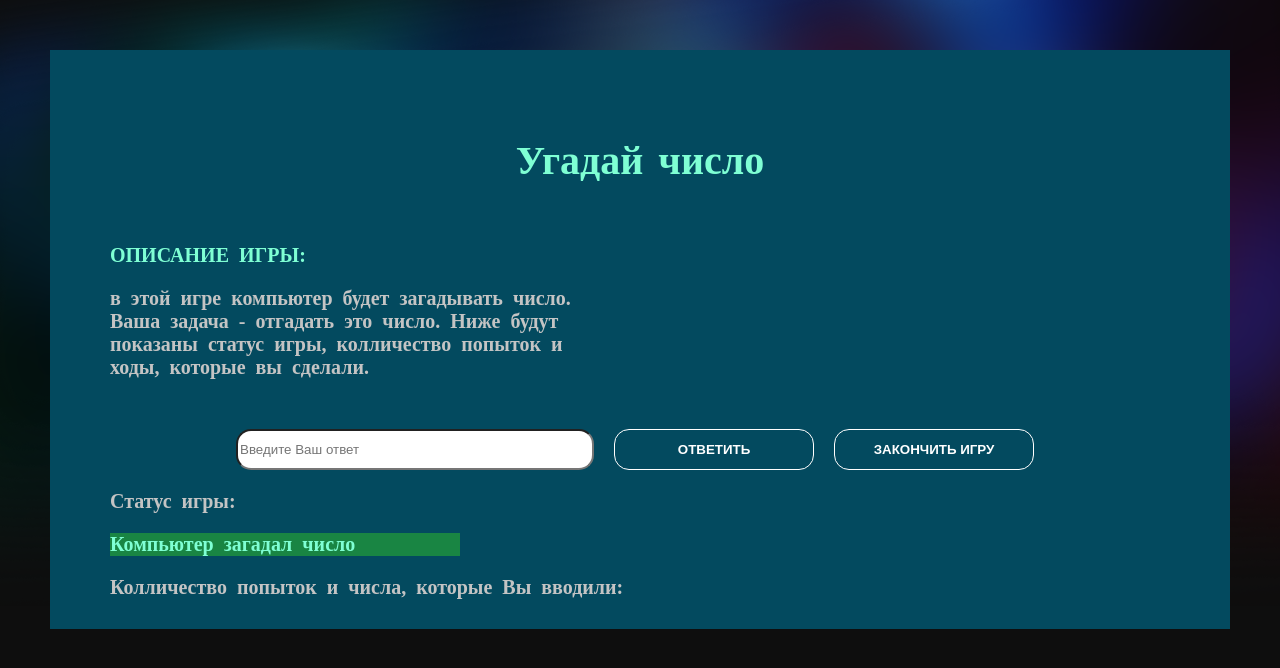
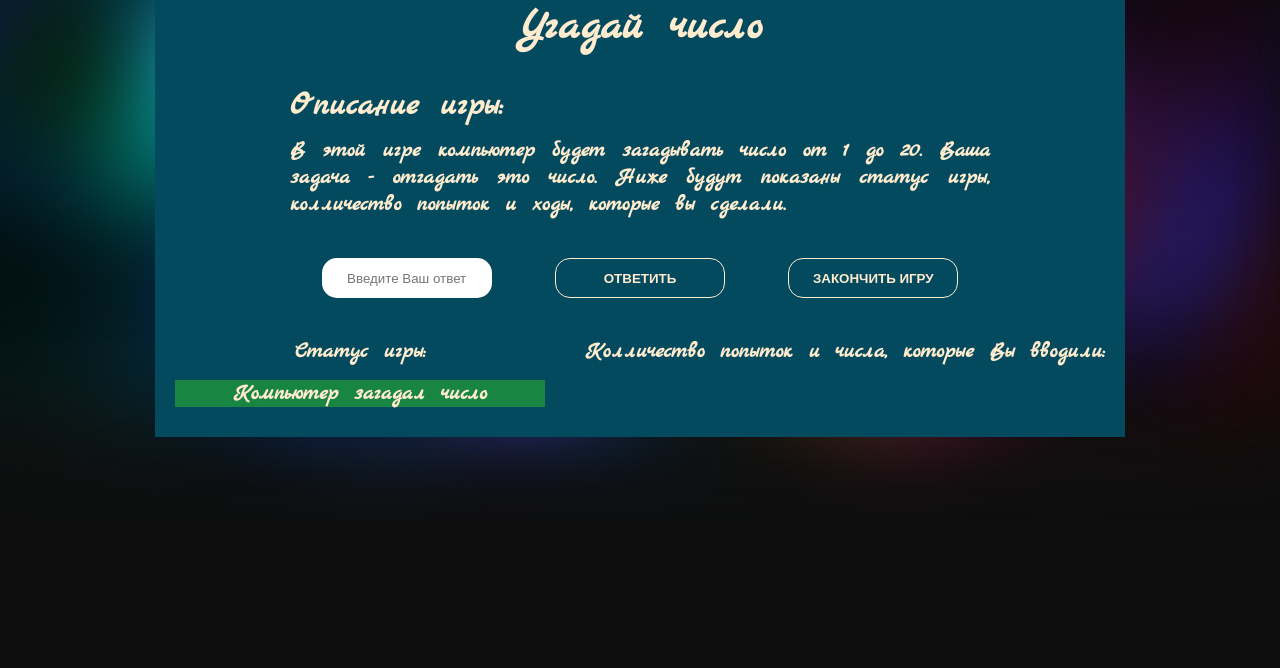
Before and after one commit to viktoriag373/java_script_hw, a plain HTML site: page hwGame/index.html in a window 1280 px wide. Drawn offline with Linux system fonts and the light colour scheme.

Commit message:
1. изменен шрифт 2. переписан весь css

```diff
--- a/hwGame/index.html
+++ b/hwGame/index.html
@@ -2,34 +2,42 @@
 <html lang="en">
 <head>
     <meta charset="UTF-8">
-    <meta name="viewport" content="width=device-width, initial-scale=1.0">
+    <meta name='viewport' content='width=device-width,initial-scale=1'/>
+    <meta content='true' name='HandheldFriendly'/>
+    <meta content='width' name='MobileOptimized'/>
+    <meta content='yes' name='apple-mobile-web-app-capable'/>
     <meta http-equiv="X-UA-Compatible" content="ie=edge">
-    <link rel="stylesheet" href="style.css">
+    <link href="https://fonts.googleapis.com/css?family=Marck+Script&display=swap&subset=cyrillic" rel="stylesheet">
+    <link rel="stylesheet" href="style.css?ver=14">
+    <script src="script.js?ver=9"></script>
     <title>Document</title>
 </head>
 <body>
-    <div id="game">
+    <div class="container">
         <h1>Угадай число</h1>
-        <h2>Описание игры:</h2>
-        <p class="description"> в этой игре компьютер будет загадывать число.
-            Ваша задача - отгадать это число.
-            Ниже будут показаны статус игры, колличество попыток и ходы, которые вы сделали.
-        </p>
+        <div class="rules_game">
+            <h2 class="rules_game_heading">Описание игры:</h2>
+            <p class="rules_game_description"> В этой игре компьютер будет загадывать число от 1 до 20.
+                Ваша задача - отгадать это число.
+                Ниже будут показаны статус игры, колличество попыток и ходы, которые вы сделали.
+            </p>
+        </div>
         <div class="wrap_input">
             <input type="text" class="answer outline" placeholder="Введите Ваш ответ">
             <input type="submit" class="button outline button_answer" value="Ответить">
             <input type="submit" class="button outline button_start_stop" value="Закончить игру">
         </div>
-
-        <div class="wrap">
-            <p>Статус игры:</p>
-            <div class="status"></div>
-            <p>Колличество попыток и числа, которые Вы вводили:</p>
-            <div class="log">
+        <div class="wrap_status">
+            <div>
+                <p class="status_game">Статус игры:</p>
+                <div class="status"></div>
+            </div>
+            <div>
+                <p class="attempt">Колличество попыток и числа, которые Вы вводили:</p>
+                <div class="log"></div>
             </div>
 
         </div>
     </div>
-    <script src="script.js"></script>
 </body>
 </html>
--- a/hwGame/script.js
+++ b/hwGame/script.js
@@ -1,3 +1,4 @@
+'use strict'
 window.onload = function() {
     var inputAnswer = document.querySelector('.answer');
     var buttonAnswer = document.querySelector('.button_answer');
@@ -33,7 +34,7 @@ window.onload = function() {
     function starNewGame() {
         log.innerText = '';
         count = 0;
-        randomNumber = random(1, 5);
+        randomNumber = random(1, 20);
         console.log(randomNumber);
 
         textStatus.style.backgroundColor = '#198543';
@@ -58,7 +59,7 @@ window.onload = function() {
 
     function endGame() {
         setInputEnabled(false);
-        buttonStartStop.value = 'Новая игра'
+        buttonStartStop.value = 'Новая игра';
         buttonStartStop.onclick = starNewGame;
     }
 
--- a/hwGame/style.css
+++ b/hwGame/style.css
@@ -1,25 +1,114 @@
-body {
-    font-family: "Lifehack";
-    font-weight: bold;
+ /* @font-face {
+    font-family: 'VeryBary-Pro';
+    src: url(fonts/VeryBary-Pro.otf)
+}  */
+
+
+* {
     margin: 0;
     padding: 0;
-    background: url(img/bg-body.png) no-repeat 50% 0 #0e0e0e;
-    font-size: 20px;
+}
+
+html {
+    overflow: hidden;
+}
+
+body {
+    font-family: 'Marck Script';
+    overflow-x: hidden;
+    color: blanchedalmond;
+    font-weight: bold;
+    background: url(img/bg-body.png) no-repeat 70% #0e0e0e;
+    font-size: 22px;
     box-sizing: border-box;
     word-spacing: 5px;
 }
 
-#game {
-    margin: 50px;
+.container {
+    margin: 0 auto;
+    width: 970px;
     background: #034a5f;
-    padding: 10px 60px;
+}
+
+h1 {
+    text-align: center;
+    margin-bottom: 30px;
+}
+
+.rules_game, .wrap_input {
+    width: 700px;
+    margin: 0 auto;
+    margin-bottom: 40px;
+}
+
+.wrap_input, .wrap_status {
+    display: flex;
+    justify-content: space-around;
+}
+
+.rules_game_heading {
+    margin-bottom: 10px;
+}
+
+.rules_game_description {
+    text-align: justify;
+}
+
+.wrap_input input {
+    height: 40px;
+    width: 170px;
+    border-radius: 15px;
+}
+
+.answer {
+
+    border: none;
+    text-align: center;
+}
+
+.button {
+    color: blanchedalmond;
+    background: bottom;
+    border: 1px solid blanchedalmond;
+    text-transform: uppercase;
+    font-weight: bold;
+}
+
+.button_answer {
+    background:
+}
+
+.outline {
+    outline: none;
+}
+
+.wrap_status {
+    text-align: center;
+    padding-bottom: 30px;
+}
+
+.status_game, .attempt {
+    margin-bottom: 15px;
+}
+
+.status {
+    width: 370px;
+}
+
+.log {
+    background: #01919b;
+}
+
+
+
+/* #game {
+    margin-left: 50px;
 }
 
 h1 {
     color: aquamarine;
     text-align: center;
     font-size: 40px;
-    padding-top: 50px;
     margin-bottom: 60px;
 }
 
@@ -41,14 +130,14 @@ h2 {
 
 .answer {
     height: 35px;
-    width: 350px;
+    width: 200px;
     border-radius: 15px;
     margin-right: 10px;
 }
 
 .button{
    /* font-family: "Lifehack";*/
-    font-weight: bold;
+    /* font-weight: bold;
     background: bottom;
     color: #fff;
     border: 1px solid #fff;
@@ -89,3 +178,71 @@ h2 {
 p {
     color: rgb(196, 196, 196);
 }
+
+
+
+ */
+
+
+
+/* =================== Responsive ====================*/
+
+/* 992px - 1200px */
+/*@media screen and (max-width: 1200px) {
+    .container {
+        width: 950px;
+    }
+}*/
+
+/* 768px - 992px */
+/*@media screen and (max-width: 992px) {
+    .container {
+        width: 720px;
+    }
+
+    .wrap_input input {
+        display: block;
+        margin-bottom: 15px;
+        text-align: center;
+    }
+
+}*/
+
+/* 576px - 768px */
+/*@media screen and (max-width: 768px) {
+    .container {
+        width: 500px;
+    }
+
+    .description {
+        width: 300px;
+    }
+}*/
+
+/* 320px - 576px */
+/*@media screen and (max-width: 576px) {
+
+    body {
+        font-size: 14px;
+        width: 100%;
+        overflow: hidden;
+    }
+
+    .game {
+        margin: 0;
+    }
+
+    h1 {
+
+        text-align-last: left;
+    }
+
+    .description {
+        width: 200px;
+    }
+
+    .status, .log, .wrap p{
+        width: 200px;
+    }
+
+} */
```
Also changed, not shown: hwGame/fonts/Lifehack.otf (added), hwGame/fonts/Porcelain.ttf (added), hwGame/fonts/VeryBary-Pro.otf (added).
